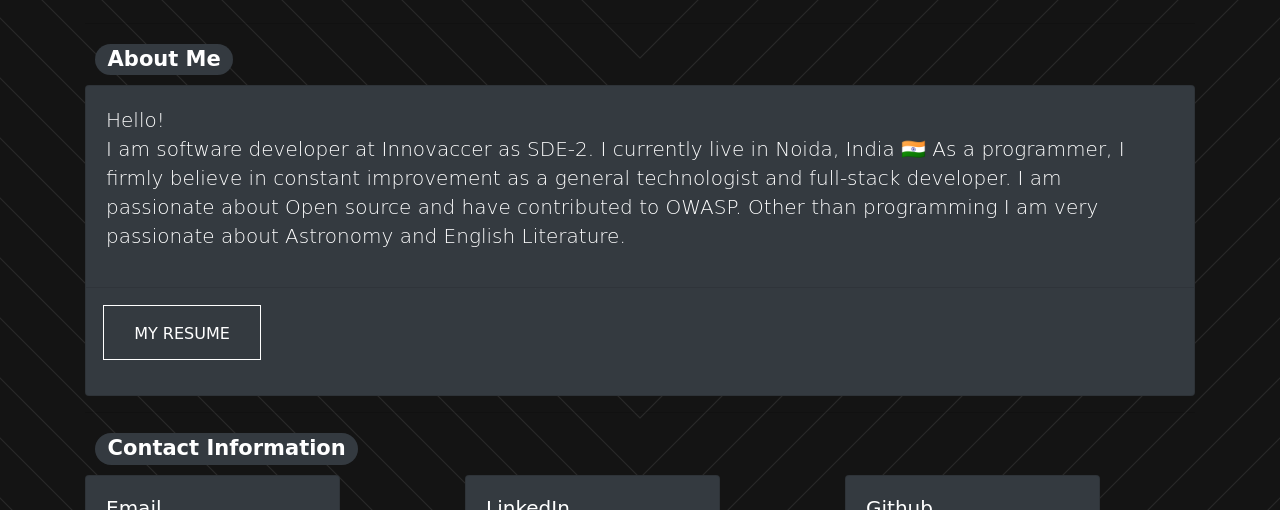
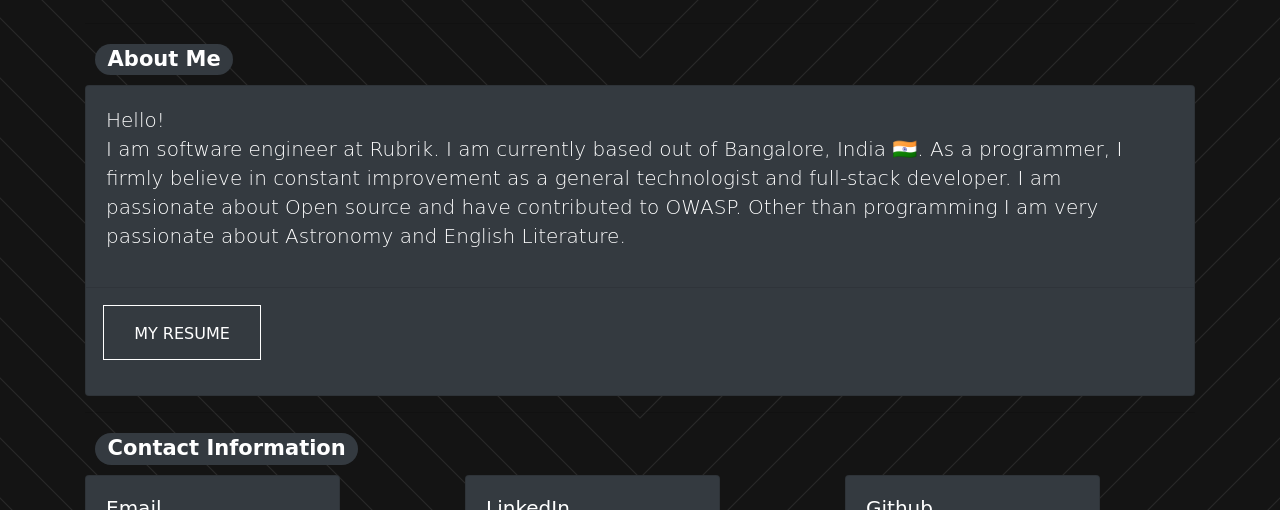
Before and after one commit to sid22/sid22-sid22.github.io, a plain HTML site: page index.html in a window 1280 px wide. Shown: the part 78-588 px from the top of the page. Drawn offline with nearby package versions, Linux system fonts and the light colour scheme; a web font is replaced by a local one.

Commit message:
feat(index): job update

```diff
--- a/index.html
+++ b/index.html
@@ -210,9 +210,9 @@
           <div class="card text-white bg-dark">
             <div class="card-body">
               Hello!<br />
-              I am software developer at
-              <a href="https://innovaccer.com/">Innovaccer</a> as SDE-2. I
-              currently live in Noida, India 🇮🇳 As a programmer, I firmly
+              I am software engineer at
+              <a href="https://www.rubrik.com/">Rubrik</a>. I
+              am currently based out of Bangalore, India 🇮🇳. As a programmer, I firmly
               believe in constant improvement as a general technologist and
               full-stack developer. I am passionate about Open source and have
               contributed to OWASP. Other than programming I am very passionate
```
